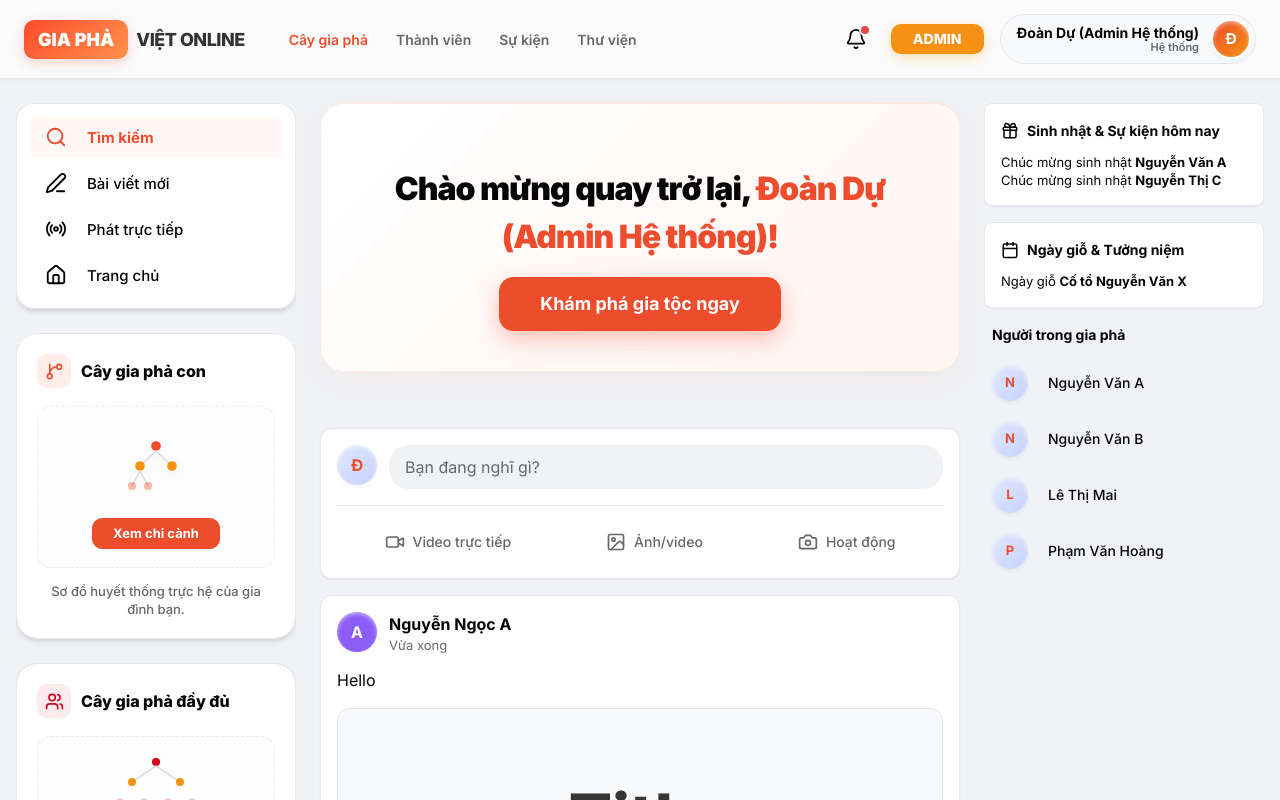
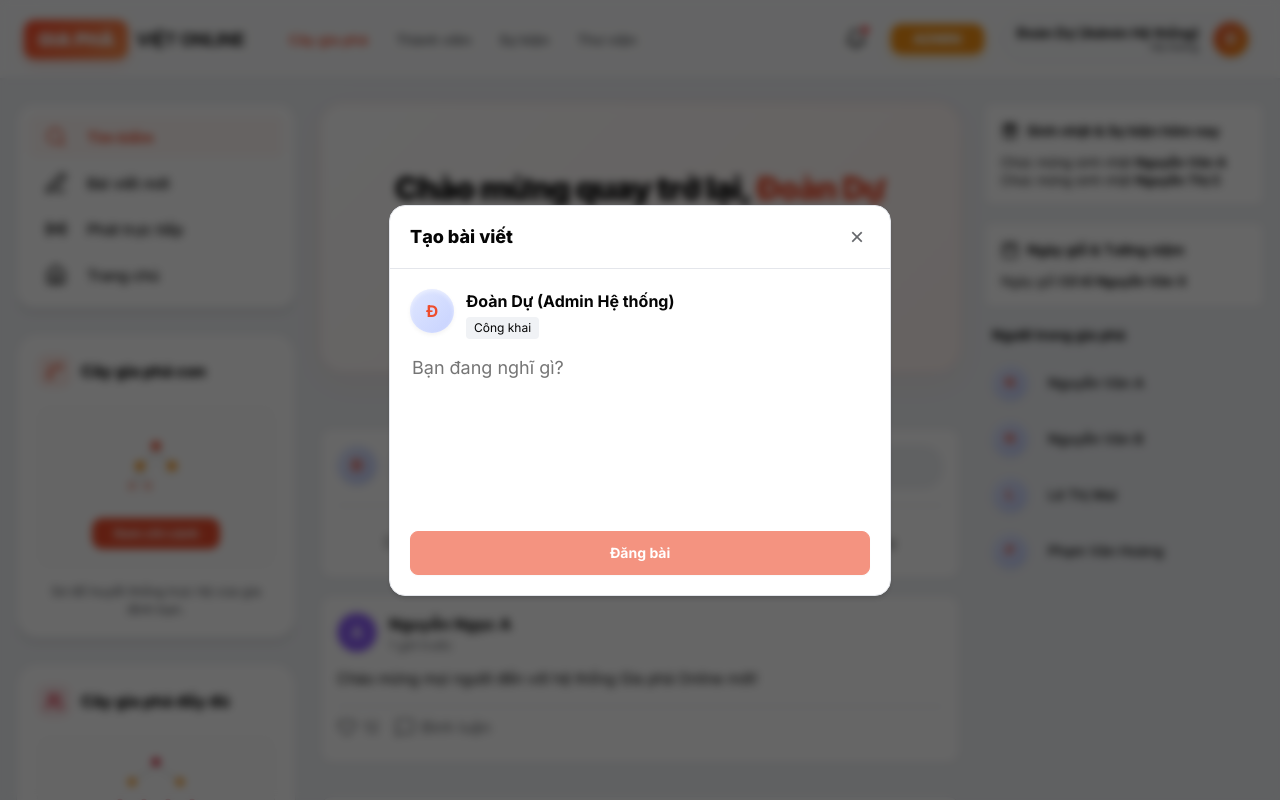
Before and after one commit to PoPo502/gia-pha-online-fe, a React (Vite) app: page / in a window 1280 px wide. Both pictures are taken after a click on the button "Bài viết mới". Shown: the top 800 px of the page. Built offline with nearby package versions, Linux system fonts and the light colour scheme; no server answers.

Commit message:
Implement mock post creation on Home page

```diff
--- a/src/pages/Home.jsx
+++ b/src/pages/Home.jsx
@@ -12,6 +12,31 @@ export default function Home() {
   const [members, setMembers] = useState([]);
   const [stats, setStats] = useState({ total: 0 });
   const [todayEvents, setTodayEvents] = useState([]);
+
+  // Post states
+  const [posts, setPosts] = useState([
+    {
+      id: "p1",
+      user: "Nguyễn Ngọc A",
+      avatar: "A",
+      avatarColor: "#8b5cf6",
+      time: "1 giờ trước",
+      content: "Chào mừng mọi người đến với hệ thống Gia phả Online mới!",
+      likes: 12,
+    },
+    {
+      id: "p2",
+      user: "Nguyễn Xuân B",
+      avatar: "X",
+      avatarColor: "#10b981",
+      time: "3 giờ trước",
+      content: "Hôm nay thời tiết thật đẹp để đi thăm mộ tổ.",
+      likes: 5,
+    }
+  ]);
+
+  const [showModal, setShowModal] = useState(false);
+  const [newContent, setNewContent] = useState("");
 
   useEffect(() => {
     async function fetchData() {
@@ -32,6 +57,25 @@ export default function Home() {
     fetchData();
   }, []);
 
+  const handleCreatePost = (e) => {
+    e.preventDefault();
+    if (!newContent.trim()) return;
+
+    const newPost = {
+      id: Date.now().toString(),
+      user: me?.fullName || "Thành viên",
+      avatar: (me?.fullName || "U").charAt(0),
+      avatarColor: "var(--primary)",
+      time: "Vừa xong",
+      content: newContent,
+      likes: 0
+    };
+
+    setPosts([newPost, ...posts]);
+    setNewContent("");
+    setShowModal(false);
+  };
+
   return (
     <>
       <Topbar />
@@ -46,7 +90,11 @@ export default function Home() {
                 <Link to="/search/persons" className="btn" style={{ justifyContent: "flex-start", padding: "10px 16px", background: "rgba(238, 77, 45, 0.04)", border: "none", boxShadow: "none", color: "var(--primary)", fontWeight: 700 }}>
                   <Search size={22} style={{ marginRight: 12 }} /> <span style={{ fontSize: 15 }}>Tìm kiếm</span>
                 </Link>
-                <button className="btn" style={{ justifyContent: "flex-start", padding: "10px 16px", background: "transparent", border: "none", boxShadow: "none" }}>
+                <button
+                  className="btn"
+                  onClick={() => setShowModal(true)}
+                  style={{ justifyContent: "flex-start", padding: "10px 16px", background: "transparent", border: "none", boxShadow: "none" }}
+                >
                   <Edit3 size={22} style={{ marginRight: 12 }} /> <span style={{ fontSize: 15, fontWeight: 500 }}>Bài viết mới</span>
                 </button>
                 <Link to="/events" className="btn" style={{ justifyContent: "flex-start", padding: "10px 16px", background: "transparent", border: "none", boxShadow: "none" }}>
@@ -141,10 +189,10 @@ export default function Home() {
           </div>
 
           {/* Create Post */}
-          <div className="post-input-box">
+          <div className="post-input-box" onClick={() => setShowModal(true)} style={{ cursor: "pointer" }}>
             <div style={{ display: "flex", gap: 12 }}>
               <div className="avatar" style={{ width: 40, height: 40 }}>{(me?.fullName || "U").charAt(0)}</div>
-              <div style={{ flex: 1, background: "#f0f2f5", borderRadius: 20, padding: "10px 16px", color: "var(--muted)", cursor: "text" }}>
+              <div style={{ flex: 1, background: "#f0f2f5", borderRadius: 20, padding: "10px 16px", color: "var(--muted)" }}>
                 Bạn đang nghĩ gì?
               </div>
             </div>
@@ -156,58 +204,26 @@ export default function Home() {
             </div>
           </div>
 
-          {/* Post Example: Meta Style */}
-          <div className="post-card">
-            <div style={{ display: "flex", gap: 12, marginBottom: 12 }}>
-              <div className="avatar" style={{ width: 40, height: 40, background: "#8b5cf6", color: "#fff" }}>A</div>
-              <div>
-                <div style={{ fontWeight: 700 }}>Nguyễn Ngọc A</div>
-                <div className="small">Vừa xong</div>
+          {/* Posts List */}
+          {posts.map(post => (
+            <div key={post.id} className="post-card">
+              <div style={{ display: "flex", gap: 12, marginBottom: 12 }}>
+                <div className="avatar" style={{ width: 40, height: 40, background: post.avatarColor || "#8b5cf6", color: "#fff" }}>
+                  {post.avatar}
+                </div>
+                <div>
+                  <div style={{ fontWeight: 700 }}>{post.user}</div>
+                  <div className="small">{post.time}</div>
+                </div>
+              </div>
+              <div style={{ marginBottom: 16, fontSize: 15, lineHeight: 1.5 }}>{post.content}</div>
+
+              <div style={{ display: "flex", gap: 16, padding: "8px 0", color: "var(--muted)", borderTop: "1px solid var(--border)" }}>
+                <div style={{ display: "flex", alignItems: "center", gap: 6, cursor: "pointer" }}><Heart size={20} /> {post.likes}</div>
+                <div style={{ display: "flex", alignItems: "center", gap: 6, cursor: "pointer" }}><MessageSquare size={20} /> Bình luận</div>
               </div>
             </div>
-            <div style={{ marginBottom: 16 }}>Hello</div>
-
-            {/* Feature Tile Image/Card */}
-            <div style={{ background: "#f8f9fa", borderRadius: 12, padding: "60px 20px", textAlign: "center", border: "1px solid var(--border)", marginBottom: 16 }}>
-              <h2 style={{ fontSize: 64, fontWeight: 800, margin: 0, opacity: 0.8 }}>Title</h2>
-              <div style={{ fontSize: 24, marginBottom: 32, color: "var(--muted)" }}>Subtitle</div>
-              <div style={{ display: "flex", gap: 12, justifyContent: "center" }}>
-                <button className="btn" style={{ padding: "8px 20px", borderRadius: 4 }}>Button</button>
-                <button className="btn" style={{ padding: "8px 20px", borderRadius: 4, background: "#333", color: "#fff" }}>Button</button>
-              </div>
-            </div>
-
-            <div style={{ display: "flex", gap: 16, padding: "8px 0", color: "var(--muted)" }}>
-              <div style={{ display: "flex", alignItems: "center", gap: 6, cursor: "pointer" }}><Heart size={20} /> 10</div>
-              <div style={{ display: "flex", alignItems: "center", gap: 6, cursor: "pointer" }}><MessageSquare size={20} /> Bình luận</div>
-            </div>
-            <hr style={{ margin: "8px 0" }} />
-            <div style={{ display: "flex", gap: 12, alignItems: "center", marginTop: 12 }}>
-              <div className="avatar" style={{ width: 32, height: 32, fontSize: 12 }}>U</div>
-              <div style={{ flex: 1, position: "relative" }}>
-                <input className="input" placeholder="Bình luận..." style={{ borderRadius: 20, background: "#f0f2f5", border: "none" }} />
-                <button style={{ position: "absolute", right: 12, top: "50%", transform: "translateY(-50%)", background: "none", border: "none", color: "var(--primary)" }}>
-                  <Send size={18} />
-                </button>
-              </div>
-            </div>
-          </div>
-
-          <div className="post-card">
-            <div style={{ display: "flex", gap: 12, marginBottom: 12 }}>
-              <div className="avatar" style={{ width: 40, height: 40, background: "#10b981", color: "#fff" }}>X</div>
-              <div>
-                <div style={{ fontWeight: 700 }}>Nguyễn Xuân A</div>
-                <div className="small">1 giờ trước</div>
-              </div>
-            </div>
-            <div style={{ marginBottom: 16 }}>Paper scissors rock</div>
-            <div style={{ width: "100%", borderRadius: 12, overflow: "hidden", display: "flex" }}>
-              <div style={{ flex: 1, padding: "12px", background: "#f0f9ff", color: "#0369a1", textAlign: "center", fontWeight: 900, fontSize: 24 }}>ROCK</div>
-              <div style={{ flex: 1, padding: "12px", background: "#fff1f2", color: "#be123c", textAlign: "center", fontWeight: 900, fontSize: 24 }}>PAPER</div>
-              <div style={{ flex: 1, padding: "12px", background: "#fefce8", color: "#a16207", textAlign: "center", fontWeight: 900, fontSize: 24 }}>SCISSORS</div>
-            </div>
-          </div>
+          ))}
         </main>
 
         {/* RIGHT SIDEBAR */}
@@ -250,6 +266,49 @@ export default function Home() {
         </aside>
 
       </div>
+
+      {/* CREATE POST MODAL */}
+      {showModal && (
+        <div style={{
+          position: "fixed", top: 0, left: 0, right: 0, bottom: 0,
+          background: "rgba(0,0,0,0.6)", display: "flex", alignItems: "center", justifyContent: "center",
+          zIndex: 1000, backdropFilter: "blur(4px)"
+        }}>
+          <div className="card" style={{ width: 500, padding: 0, borderRadius: 16, overflow: "hidden" }}>
+            <div style={{ padding: "16px 20px", borderBottom: "1px solid var(--border)", display: "flex", justifyContent: "space-between", alignItems: "center" }}>
+              <div style={{ fontWeight: 800, fontSize: 18 }}>Tạo bài viết</div>
+              <button onClick={() => setShowModal(false)} style={{ background: "none", border: "none", fontSize: 24, cursor: "pointer", color: "var(--muted)" }}>×</button>
+            </div>
+            <form onSubmit={handleCreatePost} style={{ padding: 20 }}>
+              <div style={{ display: "flex", gap: 12, marginBottom: 16 }}>
+                <div className="avatar" style={{ width: 44, height: 44 }}>{(me?.fullName || "U").charAt(0)}</div>
+                <div>
+                  <div style={{ fontWeight: 700 }}>{me?.fullName || "Thành viên"}</div>
+                  <div style={{ fontSize: 12, background: "#f0f2f5", padding: "2px 8px", borderRadius: 4, display: "inline-block", marginTop: 4 }}>Công khai</div>
+                </div>
+              </div>
+              <textarea
+                autoFocus
+                placeholder="Bạn đang nghĩ gì?"
+                value={newContent}
+                onChange={(e) => setNewContent(e.target.value)}
+                style={{
+                  width: "100%", height: 150, border: "none", outline: "none",
+                  fontSize: 18, resize: "none", fontFamily: "inherit"
+                }}
+              />
+              <button
+                type="submit"
+                className="btn primary"
+                disabled={!newContent.trim()}
+                style={{ width: "100%", height: 44, borderRadius: 8, marginTop: 16, fontWeight: 700 }}
+              >
+                Đăng bài
+              </button>
+            </form>
+          </div>
+        </div>
+      )}
     </>
   );
 }
```
